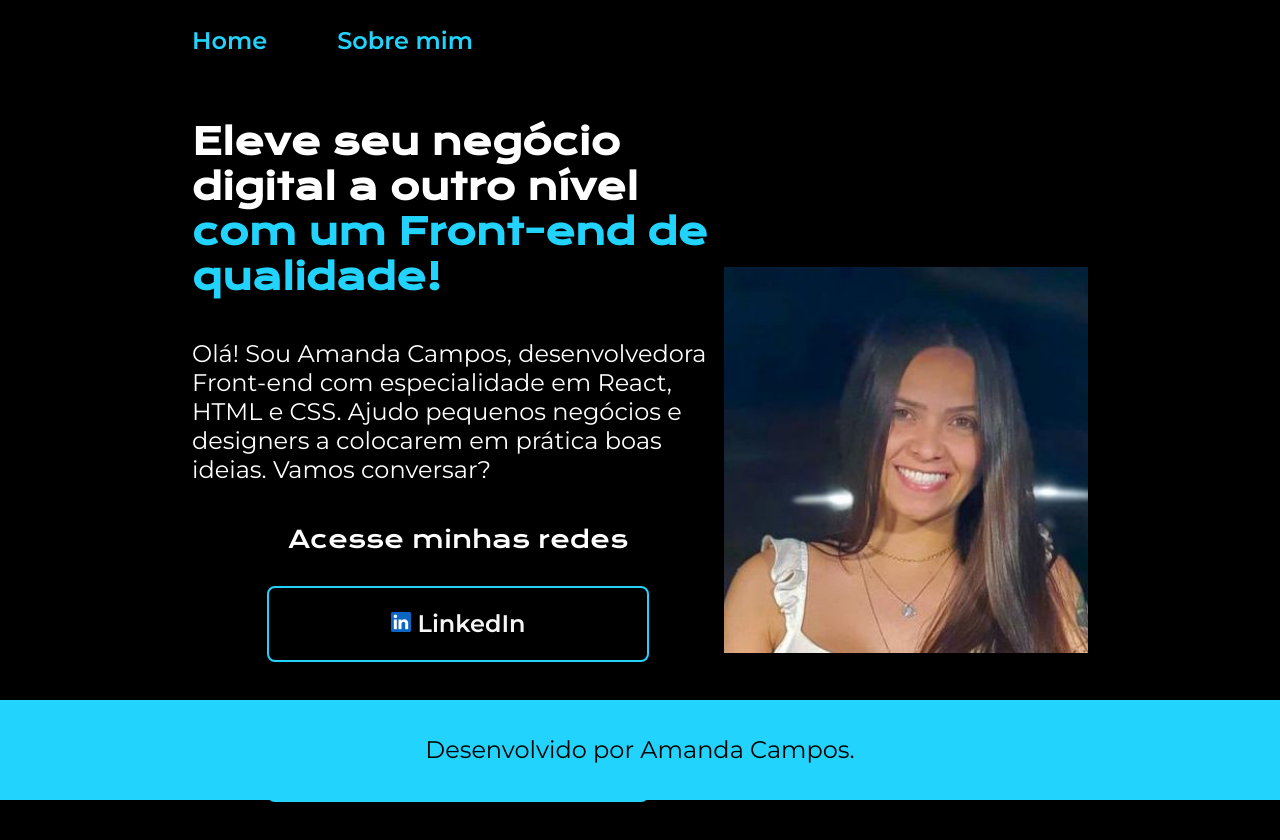
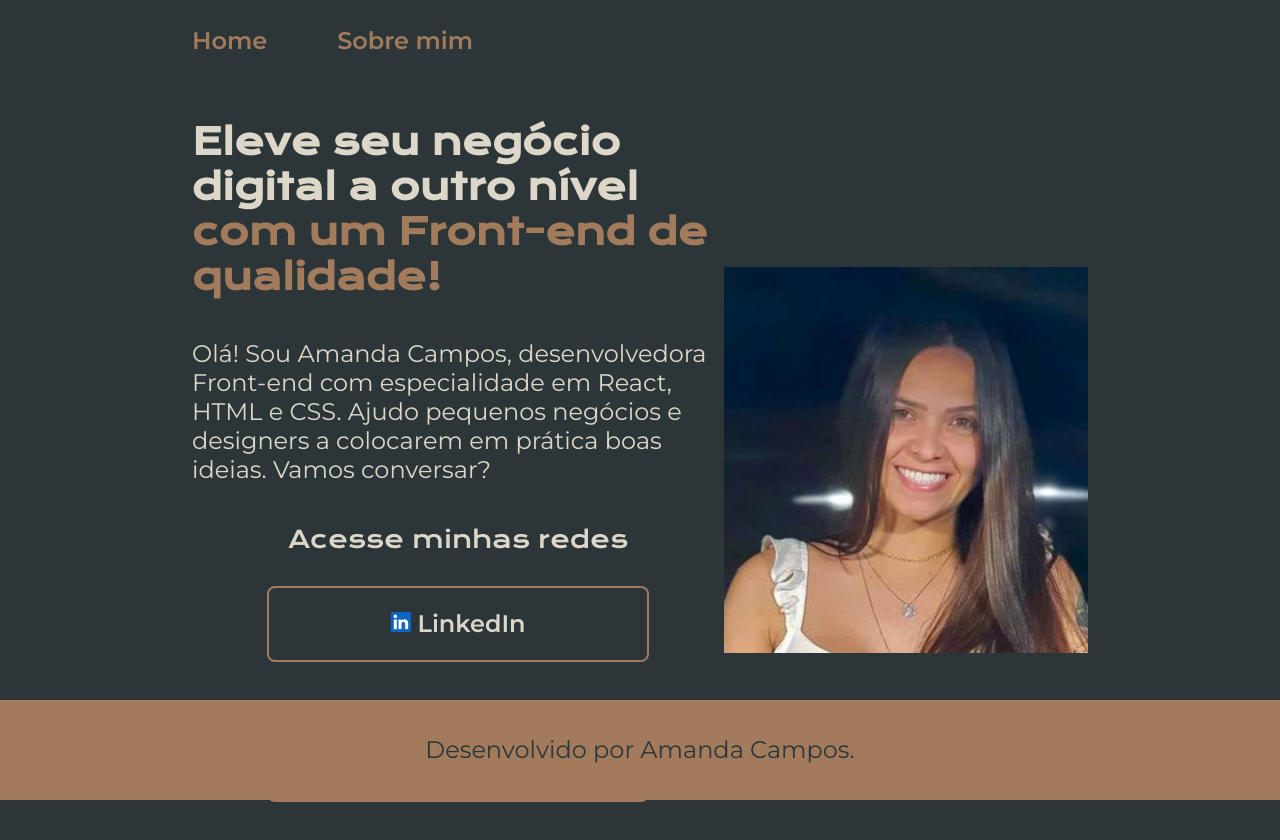
Before and after one commit to amandaoliveiracampos/profile-Front-end, a plain HTML site: page index.html in a window 1280 px wide. Drawn offline with nearby package versions, Linux system fonts and the light colour scheme.

Commit message:
Aplicando as variaveis

```diff
--- a/styles/style.css
+++ b/styles/style.css
@@ -2,9 +2,13 @@
 @import url("https://fonts.googleapis.com/css2?family=Krona+One&family=Montserrat:wght@400;600&display=swap");
 
 :root {
-  --cor-primaria: #000000;
-  --cor-secundaria: #f6f6f6;
-  --cor-terciaria: #22d4fd;
+  --cor-primaria: #2c3639;
+  --cor-secundaria: #dcd7c9;
+  --cor-terciaria: #a27b5c;
+  --cor-hover: #3f4e4f;
+
+  --fonte-principal: "Krona One", sans-serif;
+  --fonte-secundaria: "Montserrat", sans-serif;
 }
 * {
   margin: 0;
@@ -13,8 +17,8 @@
 
 body {
   box-sizing: border-box;
-  background-color: black;
-  color: white;
+  background-color: var(--cor-primaria);
+  color: var(--cor-secundaria);
 }
 
 .cabecalho {
@@ -28,9 +32,9 @@ body {
 
 .cabecalho__menu__link {
   font-size: 24px;
-  font-family: "Montserrat", sans-serif;
+  font-family: var(--fonte-secundaria);
   font-weight: 600;
-  color: #22d4fd;
+  color: var(--cor-terciaria);
   text-decoration: none;
 }
 .apresentacao {
@@ -48,17 +52,17 @@ body {
 }
 
 .apresentacao__conteudo__titulo {
-  font-family: "Krona One", sans-serif;
+  font-family: var(--fonte-principal);
   font-size: 36px;
 }
 
 .titulo-destaque {
-  color: #22d4fd;
+  color: var(--cor-terciaria);
 }
 
 .apresentacao__conteudo__texto {
   font-size: 24px;
-  font-family: "Montserrat", sans-serif;
+  font-family: var(--fonte-secundaria);
 }
 
 .apresentacao__links {
@@ -70,7 +74,7 @@ body {
 }
 
 .apresentacao_links_subtitulo {
-  font-family: "Krona One", sans-serif;
+  font-family: var(--fonte-principal);
   font-weight: 400;
   font-size: 24px;
 }
@@ -78,7 +82,7 @@ body {
 .apresentacao__links__link {
   justify-content: center;
   gap: 16px;
-  border: 2px solid #22d4fd;
+  border: 2px solid var(--cor-terciaria);
   width: 378px;
   text-align: center;
   border-radius: 8px;
@@ -86,19 +90,19 @@ body {
   font-weight: 600;
   padding: 21.5px 0;
   text-decoration: none;
-  color: #f6f6f6;
-  font-family: "Montserrat", sans-serif;
+  color: var(--cor-secundaria);
+  font-family: var(--fonte-secundaria);
 }
 
 .apresentacao__links__link:hover {
-  background-color: #272727;
+  background-color: var(--cor-hover);
 }
 
 .rodape {
-  color: #000000;
-  background-color: #22d4fd;
+  color: var(--cor-primaria);
+  background-color: var(--cor-terciaria);
   text-align: center;
-  font-family: "Montserrat", sans-serif;
+  font-family: var(--fonte-secundaria);
   font-size: 24px;
   position: absolute;
   bottom: 0;
```
